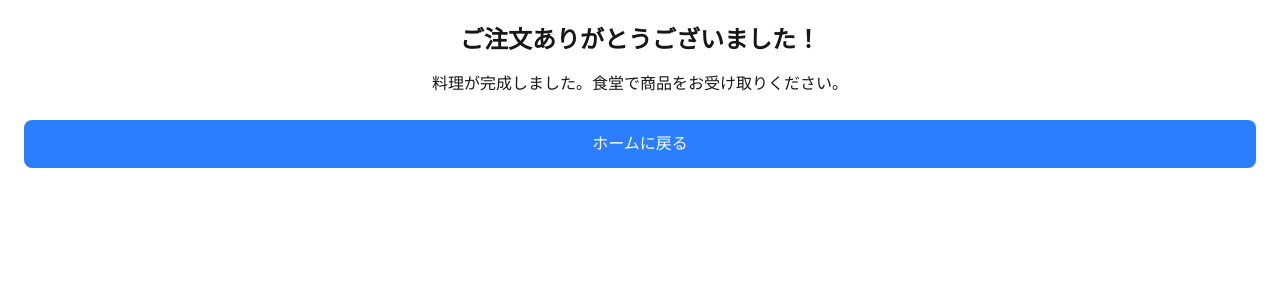
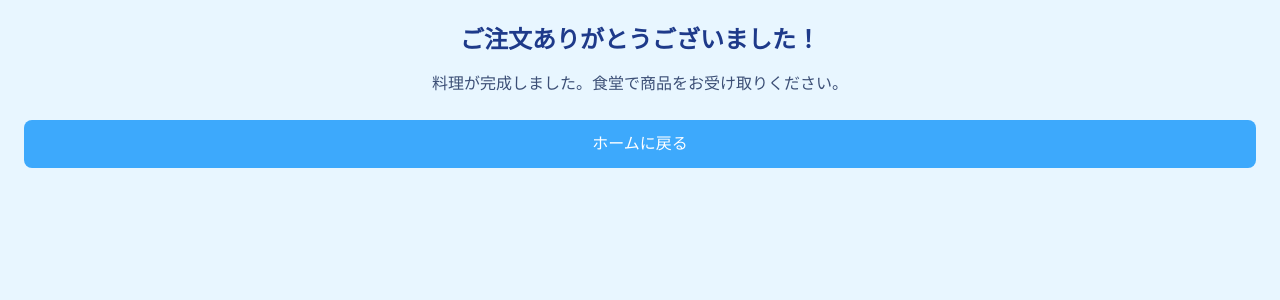
Before and after one commit to e1c23047-dotcom/testproject, a Next.js app: page /thanks in a window 1280 px wide. Shown: the top 300 px of the page. Built offline with nearby package versions, Linux system fonts and the light colour scheme.

Commit message:
背景の色変更

```diff
--- a/data/orders.json
+++ b/data/orders.json
@@ -534,5 +534,31 @@
     "createdAt": "2025-12-20T05:02:54.498Z",
     "completed": true,
     "served": true
+  },
+  {
+    "id": 1766209858016,
+    "pickupNumber": 357,
+    "cart": [
+      {
+        "id": "osusume1",
+        "name": "おすすめ１",
+        "price": 570,
+        "image": "/osusume1.png",
+        "category": "recommendation",
+        "quantity": 1
+      },
+      {
+        "id": "ramen",
+        "name": "ラーメン",
+        "price": 450,
+        "image": "/ramen.png",
+        "category": "noodle",
+        "quantity": 1
+      }
+    ],
+    "total": 1020,
+    "createdAt": "2025-12-20T05:50:58.020Z",
+    "completed": true,
+    "served": true
   }
 ]
--- a/src/app/thanks/page.js
+++ b/src/app/thanks/page.js
@@ -4,27 +4,31 @@ import Link from "next/link";
 import { useSearchParams } from "next/navigation";
 
 export default function ThanksPage() {
-  // URLクエリから受け取り番号を取得
   const searchParams = useSearchParams();
   const pickupNumber = searchParams.get("pickupNumber");
 
   return (
-    <div className="p-6 text-center">
-      <h1 className="text-2xl font-bold mb-4">ご注文ありがとうございました！</h1>
+    <div className="p-6 text-center bg-[#e8f6ff] min-h-screen">
+      <h1 className="text-2xl font-bold mb-4 text-[#1e3a8a]">
+        ご注文ありがとうございました！
+      </h1>
 
       {pickupNumber ? (
-        <p className="mb-4 text-lg">
-          受け取り番号: <span className="font-bold text-blue-500">{pickupNumber}</span>
+        <p className="mb-4 text-lg text-[#3c4f76]">
+          受け取り番号:{" "}
+          <span className="font-bold text-[#3da9fc]">
+            {pickupNumber}
+          </span>
         </p>
       ) : null}
 
-      <p className="mb-6">
+      <p className="mb-6 text-[#3c4f76]">
         料理が完成しました。食堂で商品をお受け取りください。
       </p>
 
       <Link
         href="/"
-        className="block w-full bg-blue-500 text-white py-3 text-center rounded-lg"
+        className="block w-full bg-[#3da9fc] hover:bg-[#0f8be6] text-white py-3 text-center rounded-lg"
       >
         ホームに戻る
       </Link>
```
